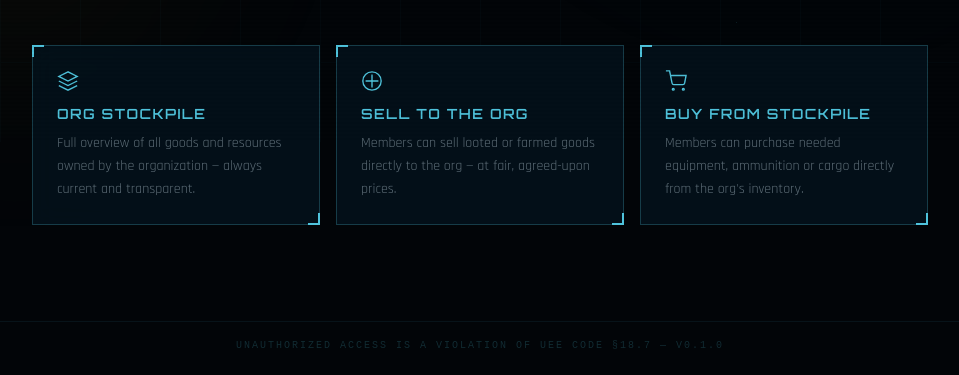
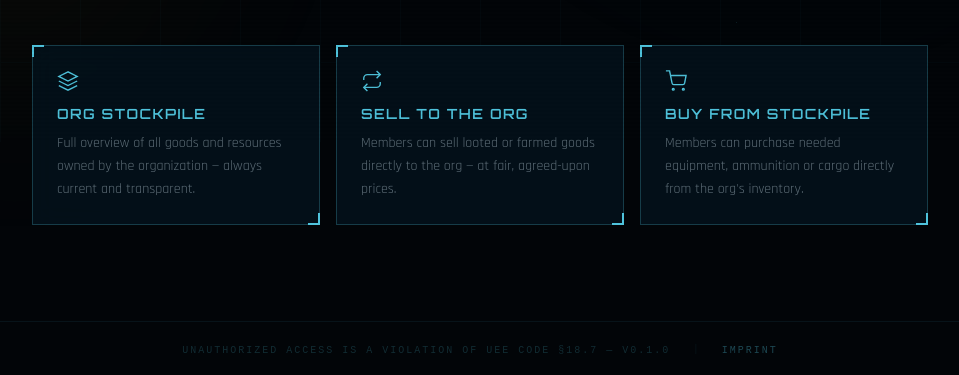
Before and after one commit to lostspezi/sc-orga-inventory-management, a Next.js app: page / in a window 1280 px wide. Shown: the part 658-1033 px from the top of the page, without its empty margins (160-1119 px from the left). Built offline with nearby package versions, Linux system fonts and the light colour scheme.

Commit message:
chore: Add imprint modal and footer link for legal disclosure

```diff
--- a/app/page.tsx
+++ b/app/page.tsx
@@ -1,28 +1,62 @@
+"use client";
+
 import Link from "next/link";
+import {useState} from "react";
+import ImpressumModal from "@/components/imprint-modal";
 
 export default function Home() {
+    const [showImpressum, setShowImpressum] = useState<boolean>(false);
+
     return (
-        <div className="relative min-h-screen overflow-hidden" style={{ background: "var(--background)" }}>
+        <div className="relative min-h-screen overflow-hidden" style={{background: "var(--background)"}}>
+
+            {showImpressum && <ImpressumModal onClose={() => setShowImpressum(false)}/>}
 
             {/* ── Scan-line overlay ── */}
-            <div className="scan-overlay" />
+            <div className="scan-overlay"/>
 
             {/* ── Background atmosphere ── */}
             <div className="pointer-events-none fixed inset-0 z-0" aria-hidden>
-                <div className="absolute rounded-full" style={{ width: 900, height: 900, top: "-20%", right: "-10%", background: "radial-gradient(circle, rgba(79,195,220,0.05) 0%, transparent 65%)", filter: "blur(80px)", animation: "drift 16s ease-in-out infinite alternate" }} />
-                <div className="absolute rounded-full" style={{ width: 600, height: 600, bottom: "-10%", left: "-10%", background: "radial-gradient(circle, rgba(240,165,0,0.04) 0%, transparent 70%)", filter: "blur(60px)", animation: "drift 20s ease-in-out infinite alternate-reverse" }} />
-                <div className="absolute inset-0 opacity-[0.025]" style={{ backgroundImage: "linear-gradient(rgba(79,195,220,1) 1px, transparent 1px), linear-gradient(90deg, rgba(79,195,220,1) 1px, transparent 1px)", backgroundSize: "80px 80px" }} />
+                <div className="absolute rounded-full" style={{
+                    width: 900,
+                    height: 900,
+                    top: "-20%",
+                    right: "-10%",
+                    background: "radial-gradient(circle, rgba(79,195,220,0.05) 0%, transparent 65%)",
+                    filter: "blur(80px)",
+                    animation: "drift 16s ease-in-out infinite alternate"
+                }}/>
+                <div className="absolute rounded-full" style={{
+                    width: 600,
+                    height: 600,
+                    bottom: "-10%",
+                    left: "-10%",
+                    background: "radial-gradient(circle, rgba(240,165,0,0.04) 0%, transparent 70%)",
+                    filter: "blur(60px)",
+                    animation: "drift 20s ease-in-out infinite alternate-reverse"
+                }}/>
+                <div className="absolute inset-0 opacity-[0.025]" style={{
+                    backgroundImage: "linear-gradient(rgba(79,195,220,1) 1px, transparent 1px), linear-gradient(90deg, rgba(79,195,220,1) 1px, transparent 1px)",
+                    backgroundSize: "80px 80px"
+                }}/>
                 {[
-                    { top: "10%", left: "5%",  size: 2, delay: "0s",   dur: "3s"   },
-                    { top: "20%", left: "80%", size: 1, delay: "1.2s", dur: "4s"   },
-                    { top: "40%", left: "15%", size: 3, delay: "0.5s", dur: "2.5s" },
-                    { top: "55%", left: "90%", size: 1, delay: "2s",   dur: "5s"   },
-                    { top: "70%", left: "45%", size: 2, delay: "0.8s", dur: "3.5s" },
-                    { top: "85%", left: "70%", size: 1, delay: "1.5s", dur: "4.5s" },
-                    { top: "30%", left: "55%", size: 2, delay: "0.3s", dur: "3s"   },
-                    { top: "65%", left: "25%", size: 1, delay: "2.2s", dur: "5.5s" },
+                    {top: "10%", left: "5%", size: 2, delay: "0s", dur: "3s"},
+                    {top: "20%", left: "80%", size: 1, delay: "1.2s", dur: "4s"},
+                    {top: "40%", left: "15%", size: 3, delay: "0.5s", dur: "2.5s"},
+                    {top: "55%", left: "90%", size: 1, delay: "2s", dur: "5s"},
+                    {top: "70%", left: "45%", size: 2, delay: "0.8s", dur: "3.5s"},
+                    {top: "85%", left: "70%", size: 1, delay: "1.5s", dur: "4.5s"},
+                    {top: "30%", left: "55%", size: 2, delay: "0.3s", dur: "3s"},
+                    {top: "65%", left: "25%", size: 1, delay: "2.2s", dur: "5.5s"},
                 ].map((s, i) => (
-                    <div key={i} className="absolute rounded-full" style={{ top: s.top, left: s.left, width: s.size, height: s.size, background: i % 4 === 0 ? "rgba(240,165,0,0.8)" : "rgba(79,195,220,0.7)", animation: `twinkle ${s.dur} ${s.delay} ease-in-out infinite` }} />
+                    <div key={i} className="absolute rounded-full" style={{
+                        top: s.top,
+                        left: s.left,
+                        width: s.size,
+                        height: s.size,
+                        background: i % 4 === 0 ? "rgba(240,165,0,0.8)" : "rgba(79,195,220,0.7)",
+                        animation: `twinkle ${s.dur} ${s.delay} ease-in-out infinite`
+                    }}/>
                 ))}
             </div>
 
@@ -30,19 +64,27 @@ export default function Home() {
             <div className="relative z-10 flex min-h-screen flex-col">
 
                 {/* ── Nav ── */}
-                <nav className="flex items-center justify-between px-8 py-6" style={{ borderBottom: "1px solid rgba(79,195,220,0.08)", animation: "slide-in-up 0.4s ease forwards" }}>
+                <nav className="flex items-center justify-between px-8 py-6" style={{
+                    borderBottom: "1px solid rgba(79,195,220,0.08)",
+                    animation: "slide-in-up 0.4s ease forwards"
+                }}>
                     <div className="flex items-center gap-3">
                         <div className="relative h-7 w-7 flex items-center justify-center">
-                            <div className="absolute inset-0 rounded-full border" style={{ borderColor: "rgba(79,195,220,0.3)", animation: "rotate-slow 20s linear infinite" }} />
-                            <div className="h-3 w-3 rotate-45 border" style={{ borderColor: "var(--accent-primary)" }} />
+                            <div className="absolute inset-0 rounded-full border" style={{
+                                borderColor: "rgba(79,195,220,0.3)",
+                                animation: "rotate-slow 20s linear infinite"
+                            }}/>
+                            <div className="h-3 w-3 rotate-45 border" style={{borderColor: "var(--accent-primary)"}}/>
                         </div>
-                        <span className="text-xs tracking-[0.3em] uppercase" style={{ color: "var(--accent-primary)", fontFamily: "var(--font-display)" }}>
+                        <span className="text-xs tracking-[0.3em] uppercase"
+                              style={{color: "var(--accent-primary)", fontFamily: "var(--font-display)"}}>
                             Orga Inventory
                         </span>
                     </div>
                     <div className="flex items-center gap-2">
-                        <span className="status-dot online" />
-                        <span className="text-[10px] tracking-[0.2em] uppercase" style={{ color: "rgba(79,195,220,0.4)", fontFamily: "var(--font-mono)" }}>
+                        <span className="status-dot online"/>
+                        <span className="text-[10px] tracking-[0.2em] uppercase"
+                              style={{color: "rgba(79,195,220,0.4)", fontFamily: "var(--font-mono)"}}>
                             Systems Online
                         </span>
                     </div>
@@ -50,46 +92,59 @@ export default function Home() {
 
                 {/* ── Hero ── */}
                 <section className="flex flex-1 flex-col items-center justify-center px-6 py-24 text-center">
-
-                    {/* eyebrow */}
-                    <div className="mb-6 flex items-center gap-3" style={{ animation: "slide-in-up 0.5s 0.1s ease both" }}>
-                        <div className="h-px w-12" style={{ background: "linear-gradient(90deg, transparent, var(--accent-primary))" }} />
-                        <span className="text-[10px] tracking-[0.4em] uppercase" style={{ color: "rgba(79,195,220,0.5)", fontFamily: "var(--font-mono)" }}>
+                    <div className="mb-6 flex items-center gap-3"
+                         style={{animation: "slide-in-up 0.5s 0.1s ease both"}}>
+                        <div className="h-px w-12"
+                             style={{background: "linear-gradient(90deg, transparent, var(--accent-primary))"}}/>
+                        <span className="text-[10px] tracking-[0.4em] uppercase"
+                              style={{color: "rgba(79,195,220,0.5)", fontFamily: "var(--font-mono)"}}>
                             United Empire of Earth — Org Commerce
                         </span>
-                        <div className="h-px w-12" style={{ background: "linear-gradient(90deg, var(--accent-primary), transparent)" }} />
+                        <div className="h-px w-12"
+                             style={{background: "linear-gradient(90deg, var(--accent-primary), transparent)"}}/>
                     </div>
 
-                    {/* headline */}
                     <h1
                         className="mb-4 text-5xl font-black uppercase leading-tight tracking-widest sm:text-6xl lg:text-7xl"
-                        style={{ color: "var(--accent-primary)", fontFamily: "var(--font-display)", animation: "slide-in-up 0.6s 0.15s ease both, flicker 10s 2s infinite" }}
+                        style={{
+                            color: "var(--accent-primary)",
+                            fontFamily: "var(--font-display)",
+                            animation: "slide-in-up 0.6s 0.15s ease both, flicker 10s 2s infinite"
+                        }}
                     >
-                        Orga<br />
-                        <span style={{ color: "var(--accent-secondary)" }}>Inventory</span>
+                        Orga<br/>
+                        <span style={{color: "var(--accent-secondary)"}}>Inventory</span>
                     </h1>
 
                     <p
                         className="mb-3 text-sm font-semibold uppercase tracking-[0.3em]"
-                        style={{ color: "rgba(200,220,232,0.5)", fontFamily: "var(--font-display)", animation: "slide-in-up 0.6s 0.2s ease both" }}
+                        style={{
+                            color: "rgba(200,220,232,0.5)",
+                            fontFamily: "var(--font-display)",
+                            animation: "slide-in-up 0.6s 0.2s ease both"
+                        }}
                     >
                         Management System
                     </p>
 
-                    {/* description */}
                     <p
                         className="mb-12 max-w-xl text-base leading-relaxed"
-                        style={{ color: "rgba(200,220,232,0.55)", fontFamily: "var(--font-ui)", animation: "slide-in-up 0.6s 0.25s ease both" }}
+                        style={{
+                            color: "rgba(200,220,232,0.55)",
+                            fontFamily: "var(--font-ui)",
+                            animation: "slide-in-up 0.6s 0.25s ease both"
+                        }}
                     >
                         Members can sell goods to the organization or purchase directly from the
-                        org's stockpile. Transparent pricing, full transaction history —
+                        org&#39;s stockpile. Transparent pricing, full transaction history —
                         organized trade for serious Star Citizen orgs.
                     </p>
 
-                    {/* CTA */}
-                    <div style={{ animation: "slide-in-up 0.6s 0.35s ease both" }}>
-                        <Link href="/login" className="sc-btn sc-btn-primary inline-flex items-center gap-3 px-10 py-4 text-sm animate-pulse-glow">
-                            <svg width="14" height="14" viewBox="0 0 24 24" fill="none" stroke="currentColor" strokeWidth="2.5">
+                    <div style={{animation: "slide-in-up 0.6s 0.35s ease both"}}>
+                        <Link href="/login"
+                              className="sc-btn sc-btn-primary inline-flex items-center gap-3 px-10 py-4 text-sm animate-pulse-glow">
+                            <svg width="14" height="14" viewBox="0 0 24 24" fill="none" stroke="currentColor"
+                                 strokeWidth="2.5">
                                 <path d="M15 3h4a2 2 0 0 1 2 2v14a2 2 0 0 1-2 2h-4M10 17l5-5-5-5M14 12H3"/>
                             </svg>
                             Access Terminal
@@ -102,45 +157,46 @@ export default function Home() {
                     <div className="mx-auto max-w-4xl grid grid-cols-1 gap-4 sm:grid-cols-3">
                         {[
                             {
-                                icon: (
-                                    <svg width="22" height="22" viewBox="0 0 24 24" fill="none" stroke="currentColor" strokeWidth="1.5"><path d="M12 2L2 7l10 5 10-5-10-5zM2 17l10 5 10-5M2 12l10 5 10-5"/></svg>
-                                ),
+                                icon: <svg width="22" height="22" viewBox="0 0 24 24" fill="none" stroke="currentColor"
+                                           strokeWidth="1.5">
+                                    <path d="M12 2L2 7l10 5 10-5-10-5zM2 17l10 5 10-5M2 12l10 5 10-5"/>
+                                </svg>,
                                 label: "Org Stockpile",
                                 desc: "Full overview of all goods and resources owned by the organization — always current and transparent.",
                                 delay: "0.4s",
                             },
                             {
-                                icon: (
-                                    <svg width="22" height="22" viewBox="0 0 24 24" fill="none" stroke="currentColor" strokeWidth="1.5"><path d="M12 5v14M5 12h14"/><circle cx="12" cy="12" r="10"/></svg>
-                                ),
+                                icon: <svg width="22" height="22" viewBox="0 0 24 24" fill="none" stroke="currentColor"
+                                           strokeWidth="1.5">
+                                    <polyline points="17 1 21 5 17 9"/>
+                                    <path d="M3 11V9a4 4 0 0 1 4-4h14M7 23l-4-4 4-4"/>
+                                    <path d="M21 13v2a4 4 0 0 1-4 4H3"/>
+                                </svg>,
                                 label: "Sell to the Org",
                                 desc: "Members can sell looted or farmed goods directly to the org — at fair, agreed-upon prices.",
                                 delay: "0.5s",
                             },
                             {
-                                icon: (
-                                    <svg width="22" height="22" viewBox="0 0 24 24" fill="none" stroke="currentColor" strokeWidth="1.5"><circle cx="9" cy="21" r="1"/><circle cx="20" cy="21" r="1"/><path d="M1 1h4l2.68 13.39a2 2 0 0 0 2 1.61h9.72a2 2 0 0 0 2-1.61L23 6H6"/></svg>
-                                ),
+                                icon: <svg width="22" height="22" viewBox="0 0 24 24" fill="none" stroke="currentColor"
+                                           strokeWidth="1.5">
+                                    <circle cx="9" cy="21" r="1"/>
+                                    <circle cx="20" cy="21" r="1"/>
+                                    <path d="M1 1h4l2.68 13.39a2 2 0 0 0 2 1.61h9.72a2 2 0 0 0 2-1.61L23 6H6"/>
+                                </svg>,
                                 label: "Buy from Stockpile",
                                 desc: "Members can purchase needed equipment, ammunition or cargo directly from the org's inventory.",
                                 delay: "0.6s",
                             },
                         ].map((f) => (
-                            <div
-                                key={f.label}
-                                className="hud-panel p-6"
-                                style={{ animation: `slide-in-up 0.6s ${f.delay} ease both` }}
-                            >
-                                <div className="mb-3" style={{ color: "var(--accent-primary)" }}>
-                                    {f.icon}
-                                </div>
-                                <h3
-                                    className="mb-2 text-sm font-semibold uppercase tracking-widest"
-                                    style={{ color: "var(--accent-primary)", fontFamily: "var(--font-display)" }}
-                                >
+                            <div key={f.label} className="hud-panel p-6"
+                                 style={{animation: `slide-in-up 0.6s ${f.delay} ease both`}}>
+                                <div className="mb-3" style={{color: "var(--accent-primary)"}}>{f.icon}</div>
+                                <h3 className="mb-2 text-sm font-semibold uppercase tracking-widest"
+                                    style={{color: "var(--accent-primary)", fontFamily: "var(--font-display)"}}>
                                     {f.label}
                                 </h3>
-                                <p className="text-sm leading-relaxed" style={{ color: "rgba(200,220,232,0.45)", fontFamily: "var(--font-ui)" }}>
+                                <p className="text-sm leading-relaxed"
+                                   style={{color: "rgba(200,220,232,0.45)", fontFamily: "var(--font-ui)"}}>
                                     {f.desc}
                                 </p>
                             </div>
@@ -150,10 +206,21 @@ export default function Home() {
 
                 {/* ── Footer ── */}
                 <footer
-                    className="px-8 py-4 text-center text-[10px] tracking-[0.2em] uppercase"
-                    style={{ borderTop: "1px solid rgba(79,195,220,0.08)", color: "rgba(79,195,220,0.2)", fontFamily: "var(--font-mono)" }}
+                    className="flex items-center justify-center gap-6 px-8 py-4"
+                    style={{borderTop: "1px solid rgba(79,195,220,0.08)"}}
                 >
-                    Unauthorized access is a violation of UEE code §18.7 — v0.1.0
+                    <span className="text-[10px] tracking-[0.2em] uppercase"
+                          style={{color: "rgba(79,195,220,0.2)", fontFamily: "var(--font-mono)"}}>
+                        Unauthorized access is a violation of UEE code §18.7 — v0.1.0
+                    </span>
+                    <span style={{color: "rgba(79,195,220,0.1)"}}>|</span>
+                    <button
+                        onClick={() => setShowImpressum(true)}
+                        className="cursor-pointer text-[10px] tracking-[0.2em] uppercase transition-colors hover:text-cyan-400"
+                        style={{color: "rgba(79,195,220,0.35)", fontFamily: "var(--font-mono)"}}
+                    >
+                        Imprint
+                    </button>
                 </footer>
             </div>
         </div>
--- /dev/null
+++ b/components/imprint-modal.tsx
@@ -0,0 +1,58 @@
+export default function ImpressumModal({ onClose }: { onClose: () => void }) {
+    return (
+        <div
+            className="fixed inset-0 z-50 flex items-center justify-center px-4"
+            style={{ background: "rgba(2,5,8,0.85)", backdropFilter: "blur(6px)" }}
+            onClick={onClose}
+        >
+            <div
+                className="hud-panel relative w-full max-w-lg p-8"
+                style={{ animation: "slide-in-up 0.3s ease forwards" }}
+                onClick={(e) => e.stopPropagation()}
+            >
+                {/* top glow line */}
+                <div className="absolute -top-px left-8 right-8 h-px" style={{ background: "linear-gradient(90deg, transparent, var(--accent-primary), transparent)" }} />
+                <div className="absolute -top-5 left-1/2 -translate-x-1/2 px-3 text-[10px] tracking-[0.3em] uppercase" style={{ color: "var(--accent-primary)", fontFamily: "var(--font-mono)", background: "var(--background)" }}>
+                    LEGAL.DOC
+                </div>
+
+                {/* close button */}
+                <button
+                    onClick={onClose}
+                    className="cursor-pointer absolute right-4 top-4 flex h-7 w-7 items-center justify-center border transition-colors"
+                    style={{ borderColor: "rgba(79,195,220,0.2)", color: "rgba(79,195,220,0.5)" }}
+                    aria-label="Close"
+                >
+                    <svg width="12" height="12" viewBox="0 0 24 24" fill="none" stroke="currentColor" strokeWidth="2.5">
+                        <path d="M18 6L6 18M6 6l12 12"/>
+                    </svg>
+                </button>
+
+                <h2 className="mb-6 text-sm font-bold uppercase tracking-[0.3em]" style={{ color: "var(--accent-primary)", fontFamily: "var(--font-display)" }}>
+                    Imprint
+                </h2>
+
+                <div className="space-y-5 text-sm leading-relaxed" style={{ color: "rgba(200,220,232,0.55)", fontFamily: "var(--font-ui)" }}>
+                    <div>
+                        <p className="mb-1.5 text-[10px] uppercase tracking-[0.2em]" style={{ color: "rgba(79,195,220,0.4)", fontFamily: "var(--font-mono)" }}>Operator</p>
+                        <p>[ Marcell Dechant ]</p>
+                        <p>[ Address: On Request ]</p>
+                    </div>
+                    <div>
+                        <p className="mb-1.5 text-[10px] uppercase tracking-[0.2em]" style={{ color: "rgba(79,195,220,0.4)", fontFamily: "var(--font-mono)" }}>Contact</p>
+                        <p>E-Mail: <span style={{ color: "var(--accent-primary)" }}>[ marcell.dechant@proton.me ]</span></p>
+                    </div>
+                    <div>
+                        <p className="mb-1.5 text-[10px] uppercase tracking-[0.2em]" style={{ color: "rgba(79,195,220,0.4)", fontFamily: "var(--font-mono)" }}>Disclaimer</p>
+                        <p style={{ color: "rgba(200,220,232,0.4)" }}>
+                            This platform is a private, non-commercial fan project with no affiliation to Cloud Imperium Games or the Star Citizen IP. All Star Citizen assets and trademarks belong to their respective owners.
+                        </p>
+                    </div>
+                </div>
+
+                {/* bottom glow line */}
+                <div className="absolute -bottom-px left-8 right-8 h-px" style={{ background: "linear-gradient(90deg, transparent, rgba(79,195,220,0.3), transparent)" }} />
+            </div>
+        </div>
+    );
+}
```
